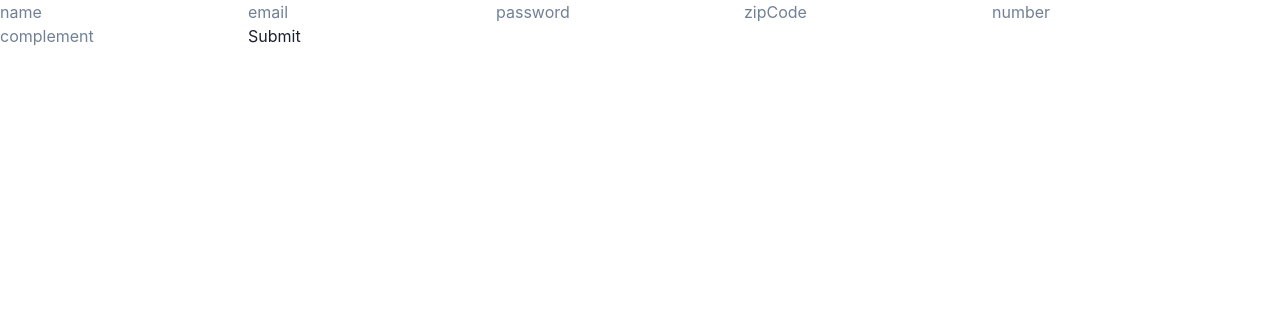
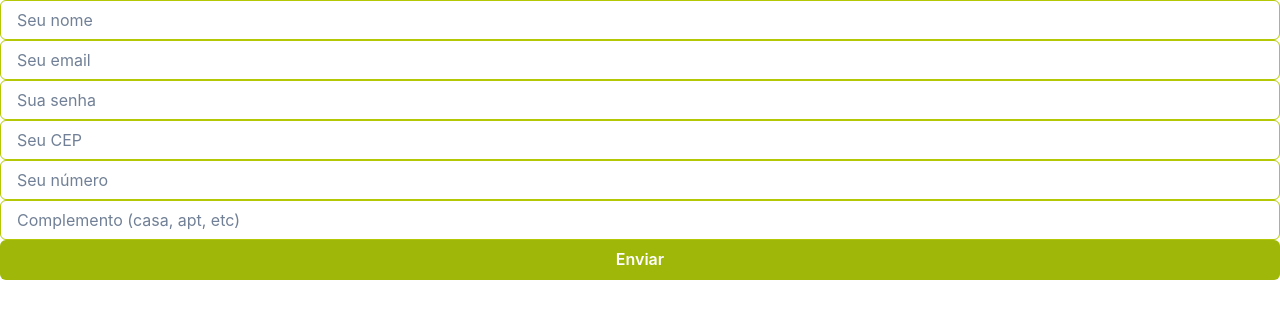
Before and after one commit to bercardosoc/s.p.o.t, a React (Create React App) app: page /signup in a window 1280 px wide. Shown: the top 318 px of the page. Built offline with nearby package versions, Linux system fonts and the light colour scheme.

Commit message:
feat: create base input and button

```diff
--- a/package.json
+++ b/package.json
@@ -20,6 +20,7 @@
     "react": "^18.2.0",
     "react-dom": "^18.2.0",
     "react-hook-form": "^7.32.1",
+    "react-icons": "^4.4.0",
     "react-router-dom": "5",
     "react-scripts": "5.0.1",
     "typescript": "^4.4.2",
--- /dev/null
+++ b/src/components/Form/Button.tsx
@@ -0,0 +1,14 @@
+import { Button, ButtonProps } from '@chakra-ui/react'
+
+export const FormButton = ({ children, ...rest }: ButtonProps) => {
+    return (
+        <Button
+            {...rest}
+            colorScheme="green.600"
+            variant="solid"
+            bg="green.600"
+        >
+            {children}
+        </Button>
+    )
+}
--- /dev/null
+++ b/src/components/Form/Input.tsx
@@ -0,0 +1,89 @@
+import { FieldError } from "react-hook-form";
+
+import {
+  FormControl,
+  FormErrorMessage,
+  FormLabel,
+  Input as ChakraInput,
+  InputProps as ChakraInputProps,
+  InputLeftElement,
+  InputGroup,
+  Icon,
+  forwardRef,
+} from "@chakra-ui/react"
+
+import { ForwardRefRenderFunction, useCallback, useEffect, useState } from "react";
+
+import { IconType } from "react-icons/lib";
+
+interface InputProps extends ChakraInputProps {
+    name: string
+    label?: string
+    placeholder?: string
+    error?: FieldError | null
+    icon?: any // type better
+}
+
+type inputVariationOptions = {
+    [key: string]: string
+}
+
+const inputVariation: inputVariationOptions = {
+    error: "red.500",
+    default: "green.500",
+    focus: "green.600",
+    // filled: "green.500",
+}
+
+const InputBase: ForwardRefRenderFunction<HTMLInputElement, InputProps> = ({ name, label, icon: Icon, error = null, ...rest }, ref ) => {
+
+    const [value, setValue] = useState("")
+    const [variation, setVariation] = useState("default")
+
+    useEffect(() => {
+        if (error) {
+            return setVariation("error")
+        }
+    }, [error])
+
+    const handleInputFocus = useCallback(() => {
+        if (!error) {
+            setVariation("focus")
+        }
+    }, [error])
+
+    return (
+        <FormControl isInvalid={!!error}>
+            {!!label && <FormLabel color="gray.400">{label}</FormLabel>}
+
+            <InputGroup>
+            {Icon && (
+                <InputLeftElement color={inputVariation[variation]}>
+                    <Icon/>
+                </InputLeftElement>
+            )}
+
+            <ChakraInput
+                id={name}
+                name={name}
+                placeholder={name}
+                onChangeCapture={(e) => setValue(e.currentTarget.value)}
+                onFocus={handleInputFocus}
+                borderColor={inputVariation[variation]}
+                color={inputVariation[variation]}
+                variant="outline"
+                _placeholder={{ color: "gray.500" }}
+                ref={ref}
+                {...rest}
+            />
+
+            {!!error && (
+                <FormErrorMessage color={"red"}>{error.message}</FormErrorMessage>
+            )}
+            </InputGroup>
+        </FormControl>
+
+    )
+}
+
+export const Input = forwardRef(InputBase)
--- a/src/contexts/index.tsx
+++ b/src/contexts/index.tsx
@@ -1,6 +1,7 @@
 import { ReactNode } from "react"
 import { ChakraProvider } from '@chakra-ui/react'
 import { AuthProvider } from "./AuthContext"
+import { theme } from "../styles/theme"
 
 interface AppProviderProps {
     children: ReactNode
@@ -8,7 +9,7 @@ interface AppProviderProps {
 
 export const AppProvider = ({ children }: AppProviderProps) => (
     <AuthProvider>
-        <ChakraProvider>
+        <ChakraProvider theme={theme} >
             {children}
         </ChakraProvider>
     </AuthProvider>
--- a/src/pages/Signup/index.tsx
+++ b/src/pages/Signup/index.tsx
@@ -4,6 +4,9 @@ import { AuthContext } from "../../contexts/AuthContext"
 import { useForm } from "react-hook-form";
 import * as yup from "yup";
 import { yupResolver } from "@hookform/resolvers/yup";
+import { Input } from "../../components/Form/Input";
+import { Flex } from "@chakra-ui/react";
+import { FormButton } from "../../components/Form/Button";
 
 export const Signup = () => {
 
@@ -37,36 +40,44 @@ export const Signup = () => {
     }
 
     return (
-        <form
+        <Flex
+            as="form"
+            flexDirection="column"
             onSubmit={handleSubmit(handleSignup)}
         >
-            <input
+            <Input
+                placeholder="Seu nome"
+                error={errors.name}
                 {...register("name")}
-                placeholder="name"
             />
-            <input
+            <Input
+                placeholder="Seu email"
+                error={errors.email}
                 {...register("email")}
-                placeholder="email"
             />
-            <input
+            <Input
+                placeholder="Sua senha"
+                error={errors.password}
                 {...register("password")}
-                placeholder="password"
             />
-            <input
+            <Input
+                placeholder="Seu CEP"
+                error={errors.zipCode}
                 {...register("address.zipCode")}
-                placeholder="zipCode"
             />
-            <input
+            <Input
+                placeholder="Seu número"
+                error={errors.number}
                 {...register("address.number")}
-                placeholder="number"
             />
-            <input
+            <Input
+                placeholder="Complemento (casa, apt, etc)"
+                error={errors.complement}
                 {...register("address.complement")}
-                placeholder="complement"
             />
-            <button type="submit" >
-                Submit
-            </button>
-        </form>
+            <FormButton type="submit" >
+                Enviar
+            </FormButton>
+        </Flex>
     )
 }
--- /dev/null
+++ b/src/styles/theme.ts
@@ -0,0 +1,14 @@
+import { extendTheme, theme as ChakraTheme } from "@chakra-ui/react";
+
+export const theme = extendTheme({
+    colors: {
+        green: {
+            500: "#B5C806",
+            600: "#9EB708",
+        },
+        fonts: {
+            heading: "Inter",
+            body: "Inter",
+        },
+    }
+})
```
Also changed, not shown: 1 other file (tests, documents, lock files or other folders).
